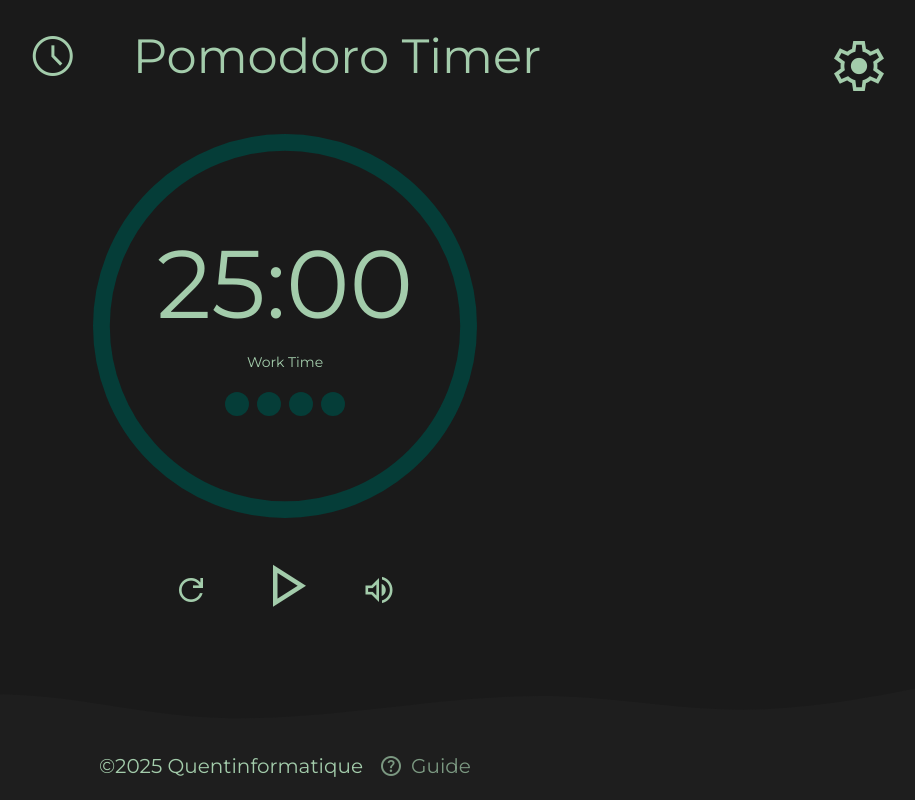
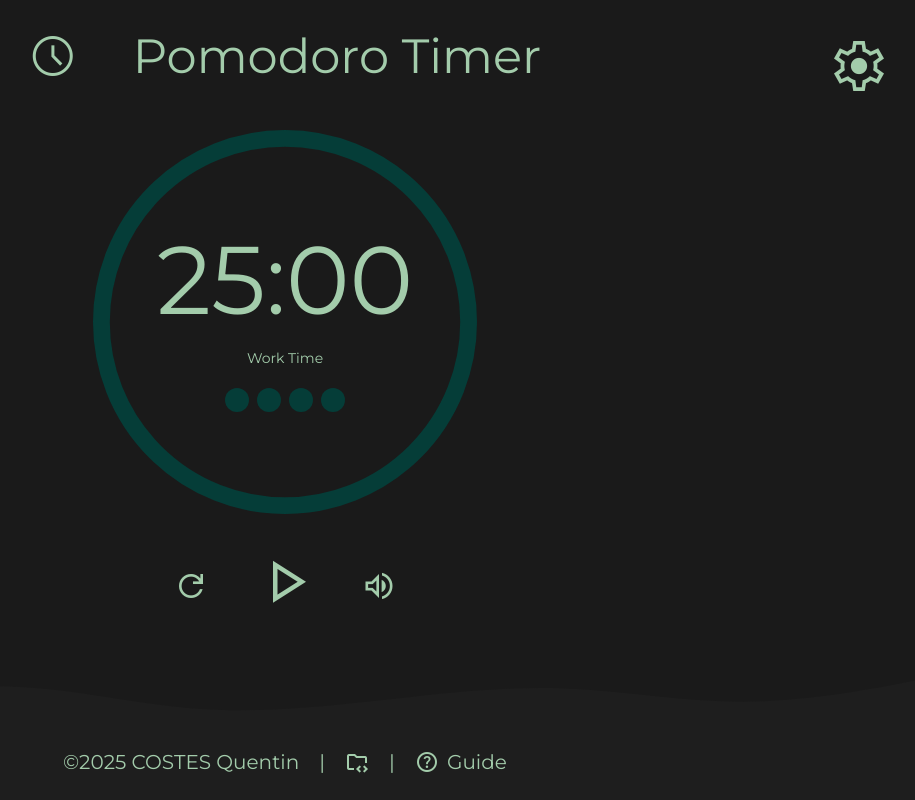
Before and after one commit to quentinformatique/pomodoro-timer, a React (Vite) app: page / in a window 1280 px wide. Shown: the whole page, without its empty margins (355-1270 px from the left). Built offline with nearby package versions, Linux system fonts and the light colour scheme.

Commit message:
feat(footer): update Footer component with external links and improved layout

```diff
--- a/src/Views/Components/Footer/Footer.tsx
+++ b/src/Views/Components/Footer/Footer.tsx
@@ -10,12 +10,24 @@ export const Footer : FC = () => {
                 <div className="h-14 bg-[url('/src/assets/wave.svg')] bg-cover bg-no-repeat bg-center" />
                 <div className="flex w-full justify-center items-center">
                     <div className="bg-light-gray p-5 flex justify-center items-center w-full gap-4">
-                        <p className="text-sm sm:text-xl">
-                            ©2025 Quentinformatique
-                        </p>
+                        { /* Github link */}
+                        <a href="https://github.com/quentinformatique"
+                           target="_blank" rel="noopener noreferrer"
+                           className="hover:cursor-pointer text-center flex items-center transition-colors rounded-lg hover:bg-green-dark/20 p-1 text-sm sm:text-xl">
+                            ©2025 COSTES Quentin
+                        </a>
+                        { /* Repository link */}
+                        <span className="text-sm sm:text-xl">|</span>
+                        <a href="https://github.com/quentinformatique/pomodoro-timer"
+                           target="_blank" rel="noopener noreferrer"
+                           className="hover:cursor-pointer flex items-center transition-colors rounded-lg hover:bg-green-dark/20 p-1">
+                            <Icon code="folder_code" fill={false} className="text-md" />
+                        </a>
+                        { /* Guide link */}
+                        <span className="text-sm sm:text-xl">|</span>
                         <button
                             onClick={() => navigate("/guide")}
-                            className="flex items-center gap-2 text-green-light/70 hover:text-green-light transition-colors rounded-lg hover:bg-green-dark/20">
+                            className="flex items-center gap-2 text-green-light hover:text-green-light p-1 transition-colors rounded-lg hover:bg-green-dark/20">
                             <Icon code="help_outline" fill={false} className="text-xl" />
                             <span className="text-sm sm:text-xl">Guide</span>
                         </button>
```
